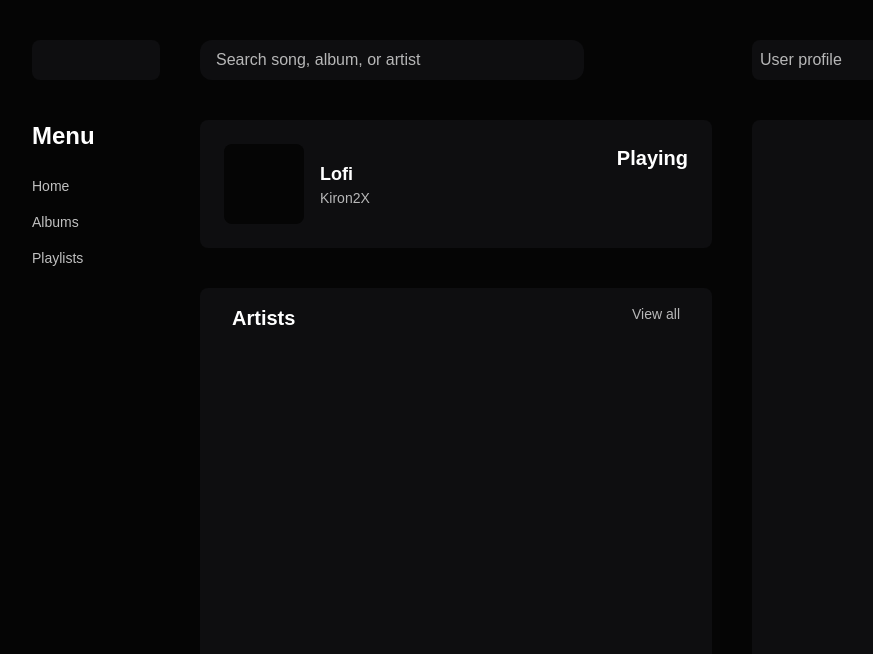
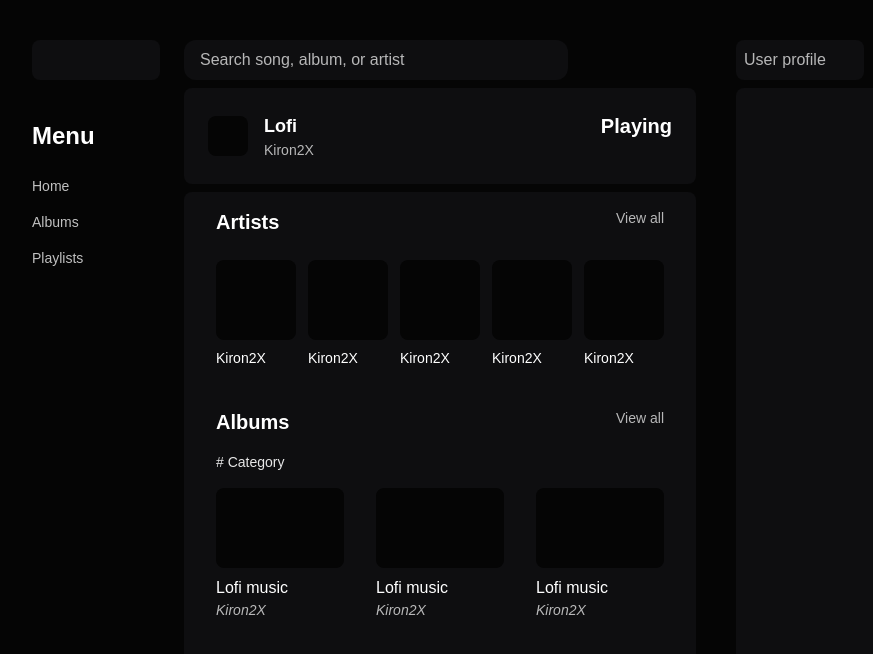
Before and after one commit to 0xZurvan/AudioDeck, a Nuxt app in the folder client/: page / in a window 1280 px wide. Shown: the top 654 px of the page, without its empty margins (8-881 px from the left). Built offline with nearby package versions, Linux system fonts and the light colour scheme.

Commit message:
feat: basic index layout

```diff
--- a/client/app.vue
+++ b/client/app.vue
@@ -3,10 +3,12 @@
     <NuxtLayout class="flex flex-row m-10">
       <NuxtPage />
     </NuxtLayout>
-    <div class="flex flex-col my-10 h-screen space-y-10">
+
+    <div class="flex flex-col my-10 h-screen space-y-2">
       <UserTab />
       <OutputPanel />
     </div>
+
  </div>
 </template>
 
--- /dev/null
+++ b/client/components/common/AlbumCard.vue
@@ -0,0 +1,20 @@
+<template>
+ <div class="flex flex-col items-start rounded-lg gap-2">
+    <div class="bg-m-dark w-32 h-20 rounded-lg"></div>
+
+    <div class="flex flex-col items-start">
+      <p class="text-white font-medium text-base">{{ albumName }}</p>
+      <p class="text-white font-thin text-sm opacity-70 italic">{{ artistName }}</p>
+    </div>
+
+  </div>
+</template>
+
+<script setup lang="ts">
+const { albumName, artistName, albumLength, cover } = defineProps<{
+  albumName: string,
+  artistName: string,
+  albumLength: number,
+  cover?: string
+}>()
+</script>
--- /dev/null
+++ b/client/components/common/ArtistCard.vue
@@ -0,0 +1,14 @@
+<template>
+  <div class="flex flex-col gap-2">
+    <div class="bg-m-dark w-20 h-20 rounded-lg"></div>
+    <p class="text-white font-medium text-sm">{{ artistName }}</p>
+  </div>
+</template>
+
+<script setup lang="ts">
+const { artistName, image } = defineProps<{
+  artistName: string
+  image?: string
+}>()
+
+</script>
--- /dev/null
+++ b/client/components/index/Albums.vue
@@ -0,0 +1,29 @@
+<template>
+  <div class="flex flex-col space-y-4">
+
+    <div class="flex flex-row justify-between">
+      <h1 class="text-white text-xl font-bold">Albums</h1>
+      <p class="text-white text-sm opacity-70 font-thin">View all</p>
+    </div>
+
+
+    <p class="text-white text-sm opacity-90 font-"># Category</p>
+
+    <ul class="flex flex-row justify-between items-center">
+      <li>
+        <AlbumCard albumName="Lofi music" artistName="Kiron2X" albumLength="10" />
+      </li>
+      <li>
+        <AlbumCard albumName="Lofi music" artistName="Kiron2X" albumLength="10" />
+      </li>
+      <li>
+        <AlbumCard albumName="Lofi music" artistName="Kiron2X" albumLength="10" />
+      </li>
+    </ul>
+
+  </div>
+</template>
+
+<script setup lang="ts">
+
+</script>
--- /dev/null
+++ b/client/components/index/Artists.vue
@@ -0,0 +1,33 @@
+<template>
+  <div class="flex flex-col space-y-6">
+
+    <div class="flex flex-row justify-between">
+      <h1 class="text-white text-xl font-bold">Artists</h1>
+      <p class="text-white text-sm opacity-70 font-thin">View all</p>
+    </div>
+
+    <ul class="flex flex-row justify-between items-start">
+      <li>
+        <ArtistCard artistName="Kiron2X" />
+      </li>
+      <li>
+        <ArtistCard artistName="Kiron2X" />
+      </li>
+      <li>
+        <ArtistCard artistName="Kiron2X" />
+      </li>
+      <li>
+        <ArtistCard artistName="Kiron2X" />
+      </li>
+      <li>
+        <ArtistCard artistName="Kiron2X" />
+      </li>
+    </ul>
+  </div>
+
+</template>
+
+<script setup lang="ts">
+
+
+</script>
--- a/client/components/layout/SongPlaying.vue
+++ b/client/components/layout/SongPlaying.vue
@@ -1,6 +1,6 @@
 <template>
   <div class="flex flex-row items-center gap-4">
-    <div v-if="!src" class="w-20 h-20 bg-m-dark rounded-lg"></div>
+    <div v-if="!src" class="w-10 h-10 bg-m-dark rounded-lg"></div>
     <img v-if="src" :src="src" >
     <div class="flex flex-col">
       <h3 class="text-white font-bold text-lg">{{ songName }}</h3>
--- a/client/layouts/default.vue
+++ b/client/layouts/default.vue
@@ -1,11 +1,11 @@
 <template>
     <div class="flex flex-col">
-      <div class="flex flex-row space-x-10">
+      <div class="flex flex-row space-x-6">
         <div class="flex flex-col space-y-10">
           <div class="bg-s-dark w-32 h-10 rounded-lg"></div>
           <DesktopNav />
         </div>
-        <div class="flex flex-col space-y-10">
+        <div class="flex flex-col space-y-2">
           <SearchBar />
           <SongPlayer />
 
--- a/client/nuxt.config.ts
+++ b/client/nuxt.config.ts
@@ -3,7 +3,7 @@ export default defineNuxtConfig({
   devtools: { enabled: true },
   components: [
     {
-      path: '~/components',
+      path: './components',
       pathPrefix: false,
     },
   ],
--- a/client/pages/index.vue
+++ b/client/pages/index.vue
@@ -1,9 +1,7 @@
 <template>
-  <div class="bg-s-dark h-screen rounded-lg py-4 px-8">
-    <div class="flex flex-row justify-between">
-      <h1 class="text-white text-xl font-bold">Artists</h1>
-      <p class="text-white text-sm opacity-70 font-thin">View all</p>
-    </div>
+  <div class="flex flex-col space-y-10 bg-s-dark h-screen rounded-lg py-4 px-8">
+    <Artists />
+    <Albums />
   </div>
 </template>
 
```
